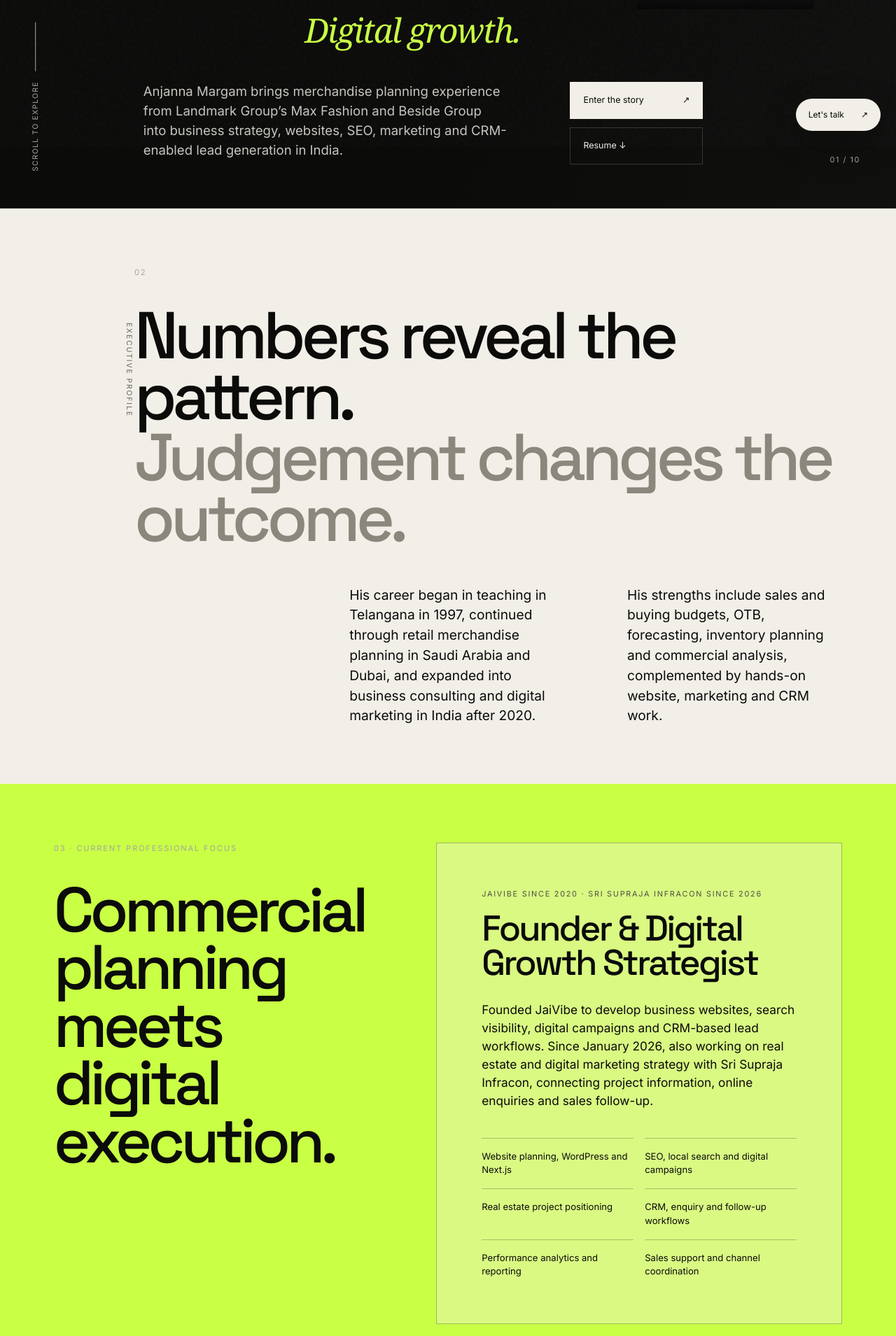
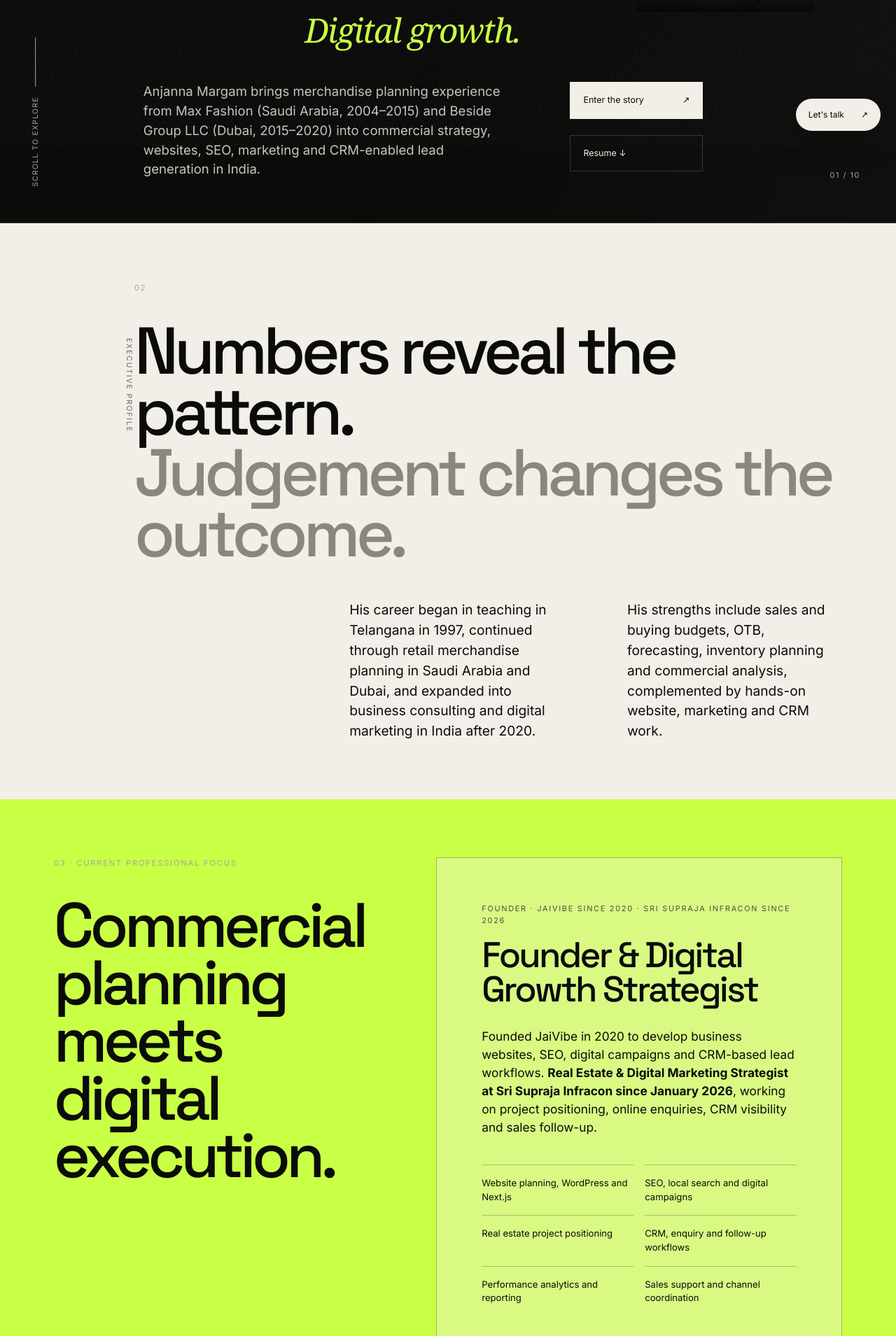
Before and after one commit to anjannajaivibe-bot/anjannaportfolio-next, a Next.js app: page / in a window 1280 px wide. Shown: the part 591-2500 px from the top of the page at 70% size. Built offline with nearby package versions, Linux system fonts and the light colour scheme.

Commit message:
Apply confirmed Max Fashion, Beside Group LLC and current role facts

```diff
--- a/src/app/page.tsx
+++ b/src/app/page.tsx
@@ -11,8 +11,8 @@ const capabilities = [
 
 const chapters = [
   ["1997–2004", "Early career", "Began as a teacher in Telangana, followed by early work in Saudi Arabia before moving into merchandise and inventory planning."],
-  ["2004–2015", "Max Fashion · Saudi Arabia", "Merchandise and inventory planning in Landmark Group’s Eastern Province operations, including approximately SAR 600 million in sales and buying budgets, and support for regional store expansion."],
-  ["2015–2020", "Beside Group · Dubai", "Retail merchandise planning for international fashion brands across six markets, with responsibility for budgets, OTB, assortments, allocation and trading analysis."],
+  ["2004–2015", "Max Fashion · Eastern Region, Saudi Arabia", "Merchandise and inventory planning for Max Fashion in Saudi Arabia’s Eastern Region, including approximately SAR 600 million in sales and buying budgets, and support for regional store expansion."],
+  ["2015–2020", "Beside Group LLC · Dubai", "Merchandise planning for international fashion brands across six markets, in a portfolio representing 119 store operations. Responsibilities included budgets, OTB, assortments, allocation and trading analysis."],
   ["2020–present", "JaiVibe & real estate marketing", "Founded JaiVibe in 2020, expanding into websites, SEO, lead-generation and CRM workflows. Since 2026, also supporting real estate marketing at Sri Supraja Infracon."],
 ];
 
@@ -26,10 +26,10 @@ const cases = [
   },
   {
     id: "B",
-    label: "Beside Group · Dubai",
+    label: "Beside Group LLC · Dubai",
     title: "Merchandise planning across six markets.",
-    text: "Planned sales, buying, assortments, margins and inventory for international fashion brands including Diesel, Fred Perry, Scotch & Soda and Pinko across six markets.",
-    proof: "Six markets · Multi-brand portfolio",
+    text: "Planned sales, buying, assortments, margins and inventory for international fashion brands including Diesel, Fred Perry, Scotch & Soda and Pinko in a six-market portfolio representing 119 store operations.",
+    proof: "119 stores represented · 6 markets",
   },
   {
     id: "C",
@@ -65,7 +65,7 @@ export default function Home() {
             <p className="kicker"><span /> Merchandise planning · Commercial strategy · Digital growth</p>
             <h1><span>Merchandise planning.</span><span>Commercial strategy.</span><em>Digital growth.</em></h1>
             <div className="hero-lower">
-              <p>Anjanna Margam brings merchandise planning experience from Landmark Group’s Max Fashion and Beside Group into business strategy, websites, SEO, marketing and CRM-enabled lead generation in India.</p>
+              <p>Anjanna Margam brings merchandise planning experience from Max Fashion (Saudi Arabia, 2004–2015) and Beside Group LLC (Dubai, 2015–2020) into commercial strategy, websites, SEO, marketing and CRM-enabled lead generation in India.</p>
               <div className="hero-actions">
                 <a className="action action-light" href="#story">Enter the story <Arrow /></a>
                 <a className="action action-line" href="/Anjanna_Margam_Consulting_Resume.pdf" download>Resume ↓</a>
@@ -97,9 +97,9 @@ export default function Home() {
             <h2>Commercial planning meets digital execution.</h2>
           </div>
           <article className="current-role__card">
-            <span>JaiVibe since 2020 · Sri Supraja Infracon since 2026</span>
+            <span>Founder · JaiVibe since 2020 · Sri Supraja Infracon since 2026</span>
             <h3>Founder & Digital Growth Strategist</h3>
-            <p>Founded JaiVibe to develop business websites, search visibility, digital campaigns and CRM-based lead workflows. Since January 2026, also working on real estate and digital marketing strategy with Sri Supraja Infracon, connecting project information, online enquiries and sales follow-up.</p>
+            <p>Founded JaiVibe in 2020 to develop business websites, SEO, digital campaigns and CRM-based lead workflows. <strong>Real Estate &amp; Digital Marketing Strategist at Sri Supraja Infracon since January 2026</strong>, working on project positioning, online enquiries, CRM visibility and sales follow-up.</p>
             <ul className="current-role__points">
               <li>Website planning, WordPress and Next.js</li>
               <li>SEO, local search and digital campaigns</li>
@@ -120,9 +120,9 @@ export default function Home() {
             <article className="data-primary"><span>SAR</span><strong>600M</strong><p>Approximate sales and buying budgets managed for Max Fashion’s Eastern Province portfolio.</p></article>
             <article><strong>5 → 22</strong><p>Max Fashion Eastern Province store network expansion supported.</p></article>
             <article><strong>21</strong><p>Max Fashion store launches supported through planning and stock readiness.</p></article>
-            <article><strong>6</strong><p>Markets covered through Beside Group merchandise planning.</p></article>
+            <article><strong>119</strong><p>Store operations represented across the six-market Beside Group LLC portfolio.</p></article>
           </div>
-          <p className="evidence-note">These figures describe planning responsibilities and contributions documented in the professional resume, not personal ownership of stores or sales revenue.</p>
+          <p className="evidence-note">The Max Fashion figures describe planning responsibilities and contributions. The Beside Group LLC figure describes its wider portfolio representation, not stores personally owned or operated.</p>
         </section>
 
         <section className="world-stage" aria-label="International market experience">
```
